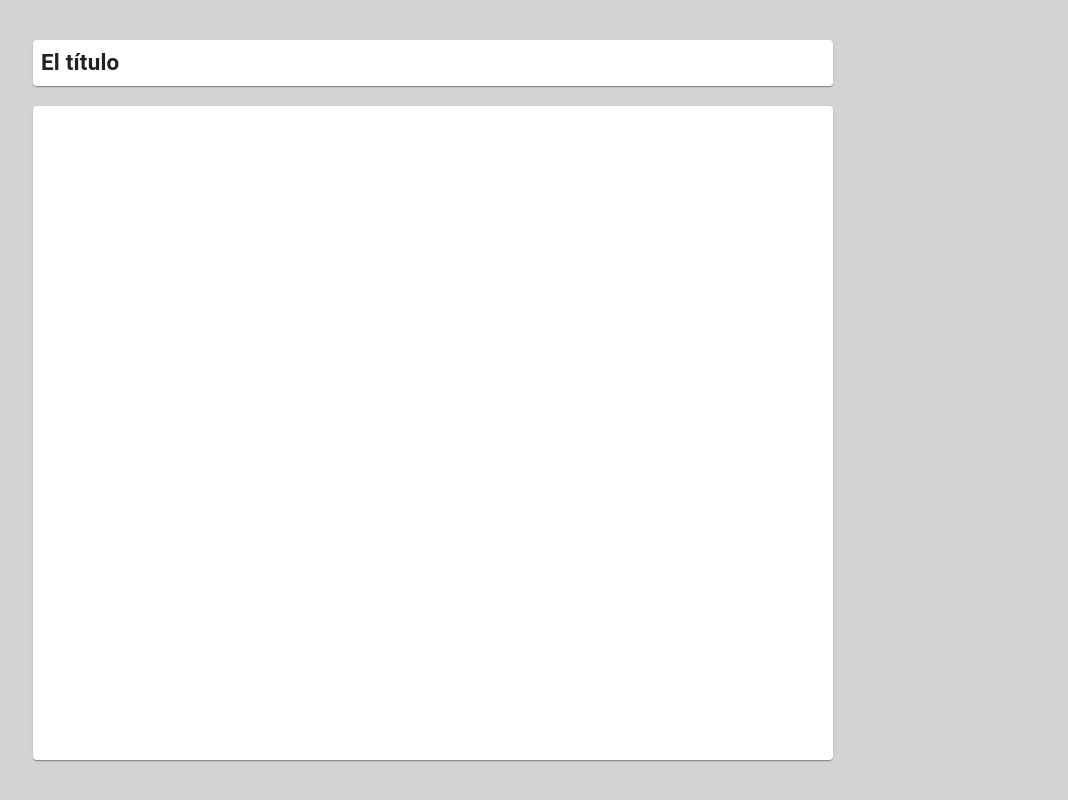
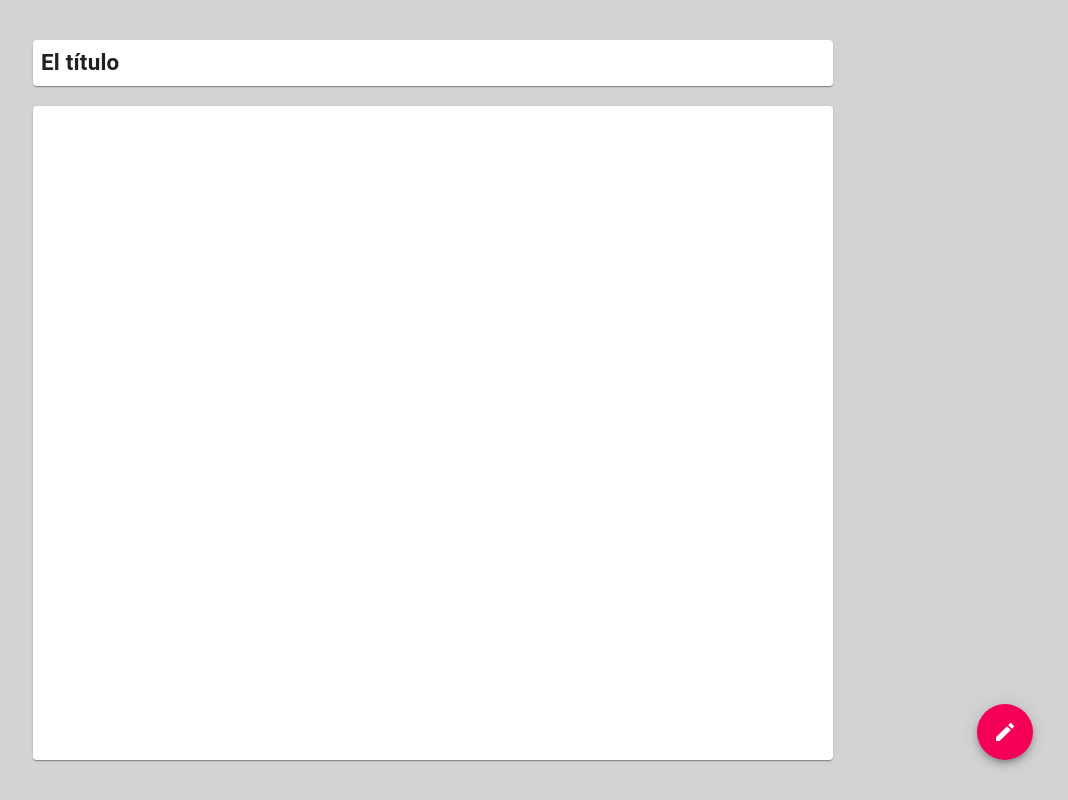
Before and after one commit to sebasgavi/192-adv-react-with-firebase, a React (Create React App) app: page / in a window 1280 px wide. Shown: the whole page, without its empty margins (207-1275 px from the left). Built offline with nearby package versions, Linux system fonts and the light colour scheme.

Commit message:
editable button behavior

```diff
--- a/src/containers/App/App.js
+++ b/src/containers/App/App.js
@@ -1,17 +1,23 @@
 import React from 'react';
-import { Paper, Typography, createMuiTheme } from '@material-ui/core';
-import { makeStyles, ThemeProvider } from '@material-ui/styles';
-
-const theme = createMuiTheme();
+import { Paper, Typography, Fab } from '@material-ui/core';
+import { makeStyles } from '@material-ui/styles';
+import { EditRounded as EditIcon, RemoveRedEyeRounded as EyeIcon } from '@material-ui/icons';
 
 function App() {
+  const [ isEditable, setEditable ] = React.useState(false);
+
   const classes = useStyles();
+
+  const handleEditClick = () => {
+    setEditable((previousValue) => !previousValue);
+  }
+
   return (
     <div className={classes.root}>
       <div className={classes.container}>
 
         <Paper>
-          <Typography className={classes.title}>
+          <Typography contentEditable={isEditable} className={classes.title}>
             El título
           </Typography>
         </Paper>
@@ -20,6 +26,12 @@ function App() {
 
         </Paper>
       </div>
+
+      <Fab color="secondary" aria-label="edit" className={classes.fab}
+        onClick={handleEditClick}>
+        {isEditable && <EyeIcon />}
+        {!isEditable && <EditIcon />}
+      </Fab>
     </div>
   );
 }
@@ -58,6 +70,11 @@ const useStyles = makeStyles((theme) => {
       flexBasis: 'auto',
       flexGrow: 1,
     },
+    fab: {
+      position: 'fixed',
+      right: 40,
+      bottom: 40,
+    }
   }
 });
 
```
